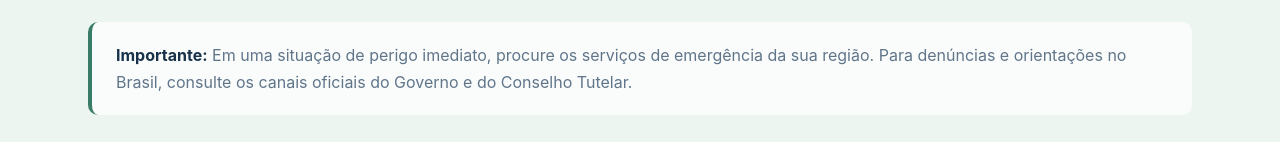
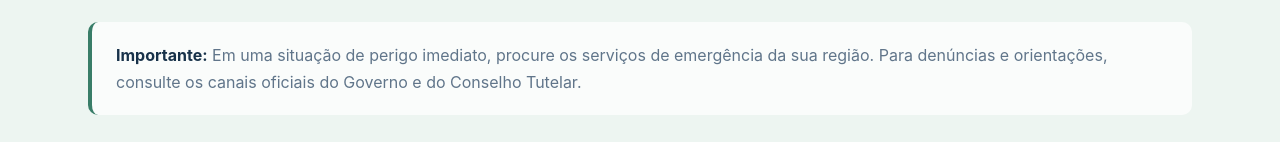
Before and after one commit to Joao-Cantagalo/Joao-Cantagalo.github.io, a plain HTML site: page site_biologia/index.html in a window 1280 px wide. Shown: the part 2597-2739 px from the top of the page. Drawn offline with Linux system fonts and the light colour scheme.

Commit message:
Update index.html

```diff
--- a/site_biologia/index.html
+++ b/site_biologia/index.html
@@ -117,7 +117,7 @@
 
       <div class="important">
         <strong>Importante:</strong>
-        <span>Em uma situação de perigo imediato, procure os serviços de emergência da sua região. Para denúncias e orientações no Brasil, consulte os canais oficiais do Governo e do Conselho Tutelar.</span>
+        <span>Em uma situação de perigo imediato, procure os serviços de emergência da sua região. Para denúncias e orientações, consulte os canais oficiais do Governo e do Conselho Tutelar.</span>
       </div>
     </section>
 
```
